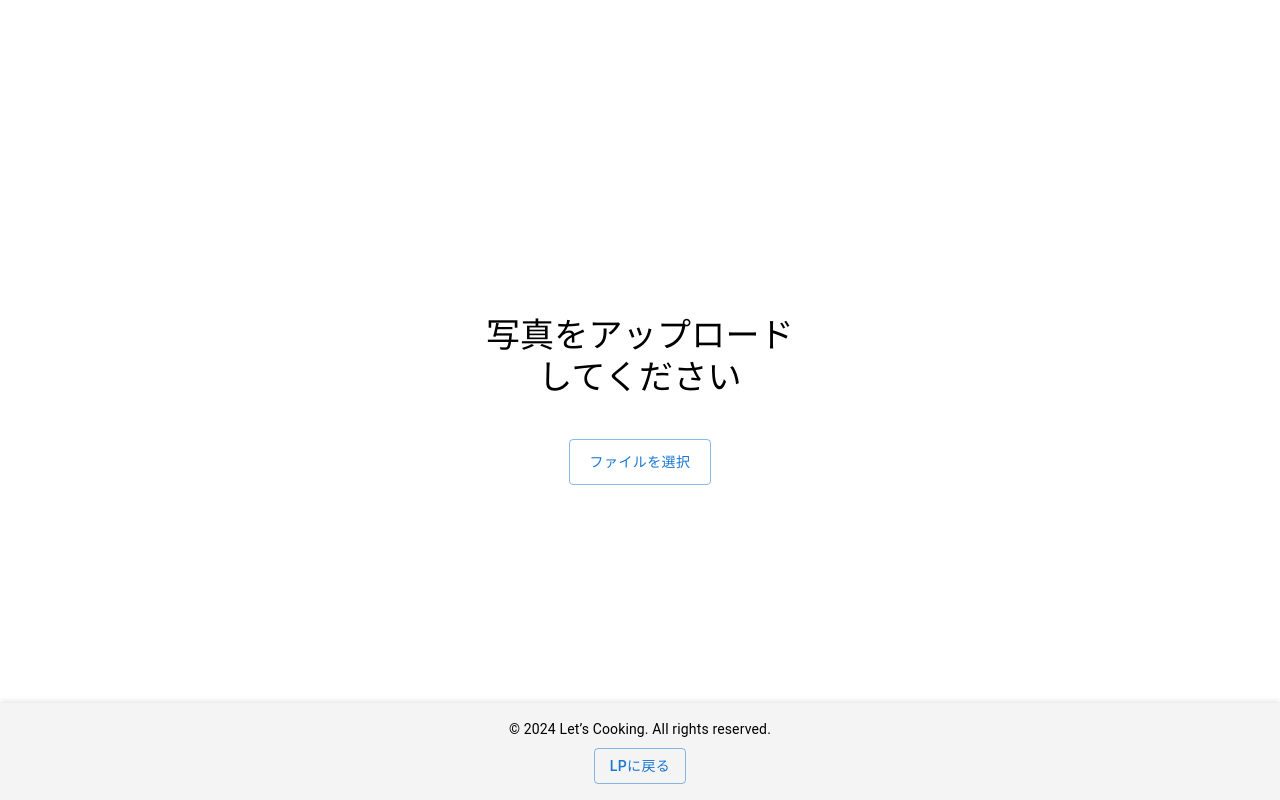
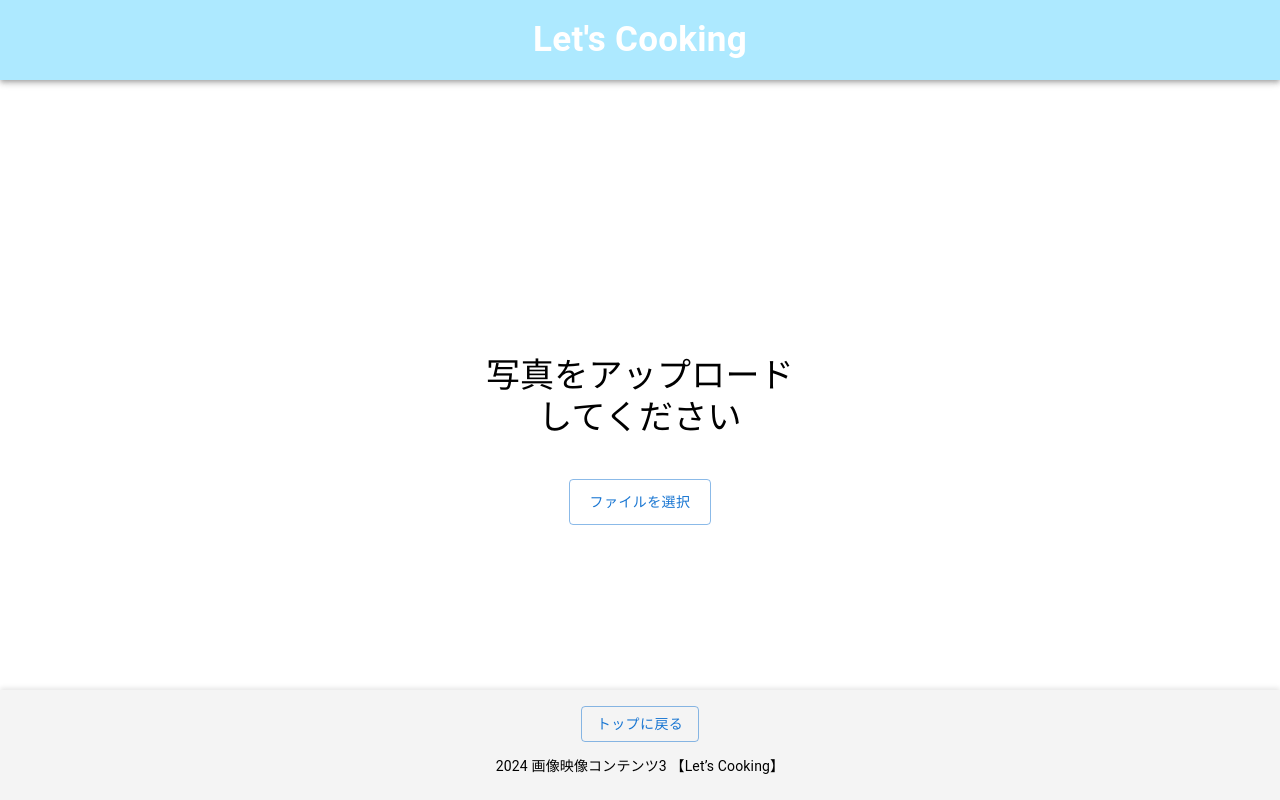
Before and after one commit to So-Yamamoto-engineer/gaei3_front, a React (Create React App) app: page /upload in a window 1280 px wide. Built offline with nearby package versions, Linux system fonts and the light colour scheme.

Commit message:
footer, headerの修正。画像認識側に飛ばす前までは完成

```diff
--- a/src/components/Footer.js
+++ b/src/components/Footer.js
@@ -25,16 +25,17 @@ const Footer = () => {
         boxShadow: '0 -2px 5px rgba(0, 0, 0, 0.1)',
       }}
     >
-      <Typography variant="body2" sx={{ marginBottom: 1 }}>
-        © 2024 Let’s Cooking. All rights reserved.
-      </Typography>
       <Button
         variant="outlined"
         color="primary"
         onClick={handleNavigateToLandingPage}
+        sx={{mb:1.7}}
       >
-        LPに戻る
+        トップに戻る
       </Button>
+      <Typography variant="body2" sx={{ marginBottom: 1 }}>
+        2024 画像映像コンテンツ3 【Let’s Cooking】
+      </Typography>
     </Box>
   );
 }
--- a/src/components/Header.js
+++ b/src/components/Header.js
@@ -1,22 +1,17 @@
+// Header.js
 import React from 'react';
-import { Link } from 'react-router-dom'; // React Router を使って遷移
-import '../styles/Header.css'
+import { AppBar, Toolbar, Typography } from '@mui/material';
 
-const Header = () => {
+function Header() {
   return (
-    <header className="header">
-      <div className="logo">
-        <h1>AIレシピ提案システム</h1>
-      </div>
-      <nav className="nav">
-        <ul>
-          <li>
-            <Link to="/">Let's Cooking</Link> {/* クリックするとトップページに遷移 */}
-          </li>
-        </ul>
-      </nav>
-    </header>
+    <AppBar position="sticky" sx={{backgroundColor: '#ade9ff', height: '80px'  }}>
+      <Toolbar sx={{ display: 'flex', justifyContent: 'center', height: '100%' }}>
+        <Typography variant="h6" sx={{fontSize: '35px', fontWeight: 'bold' }}>
+            Let's Cooking
+        </Typography>
+      </Toolbar>
+    </AppBar>
   );
-};
+}
 
 export default Header;
--- a/src/pages/UploadPage.js
+++ b/src/pages/UploadPage.js
@@ -7,6 +7,7 @@ import {
     Input
   } from "@mui/material";
 import Footer from '../components/Footer';
+import Header from '../components/Header';
 
 function UploadPage() {
   const navigate = useNavigate();
@@ -35,13 +36,16 @@ function UploadPage() {
     setSelectedImage(null);
   }
   return (
+    <>
+    <Header/>
     <Box
       sx={{
         display: 'flex',
         flexDirection: 'column',
         alignItems: 'center',
         justifyContent: 'center',
-        height: '100vh',
+        // height: '100vh',
+        height: 'calc(100vh - 80px)',
         textAlign: 'center',
       }}
     >
@@ -83,8 +87,9 @@ function UploadPage() {
           </Box>
         </Box>
       )}
+    </Box>
       <Footer/>
-    </Box>
+    </>
   );
 }
 
```
